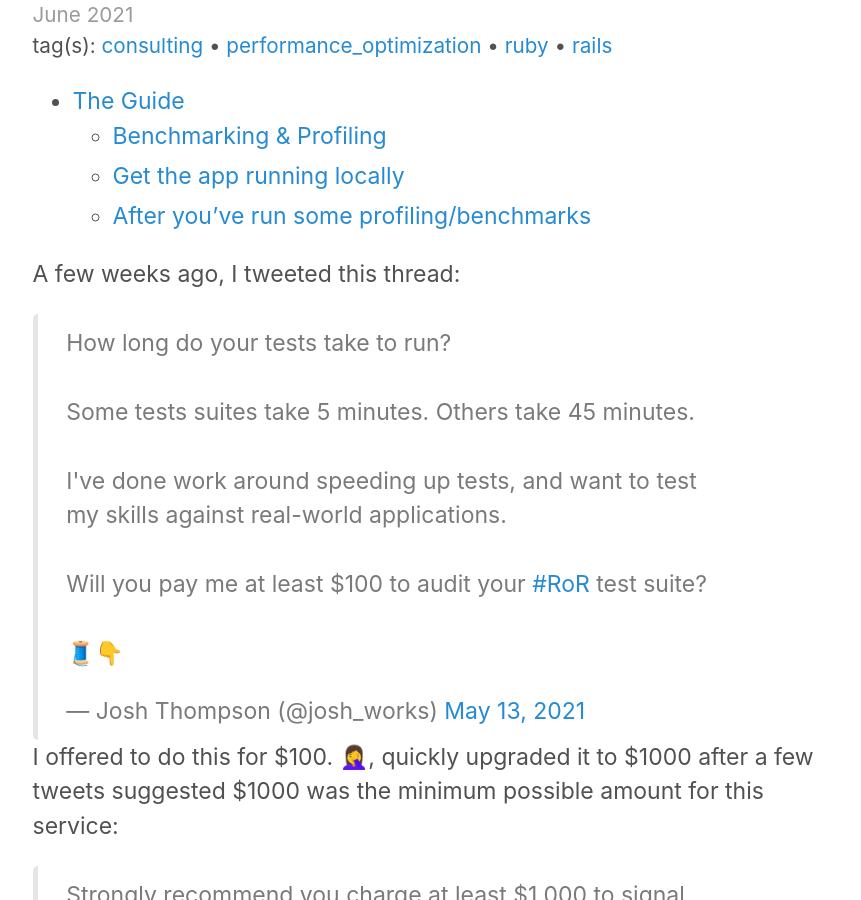
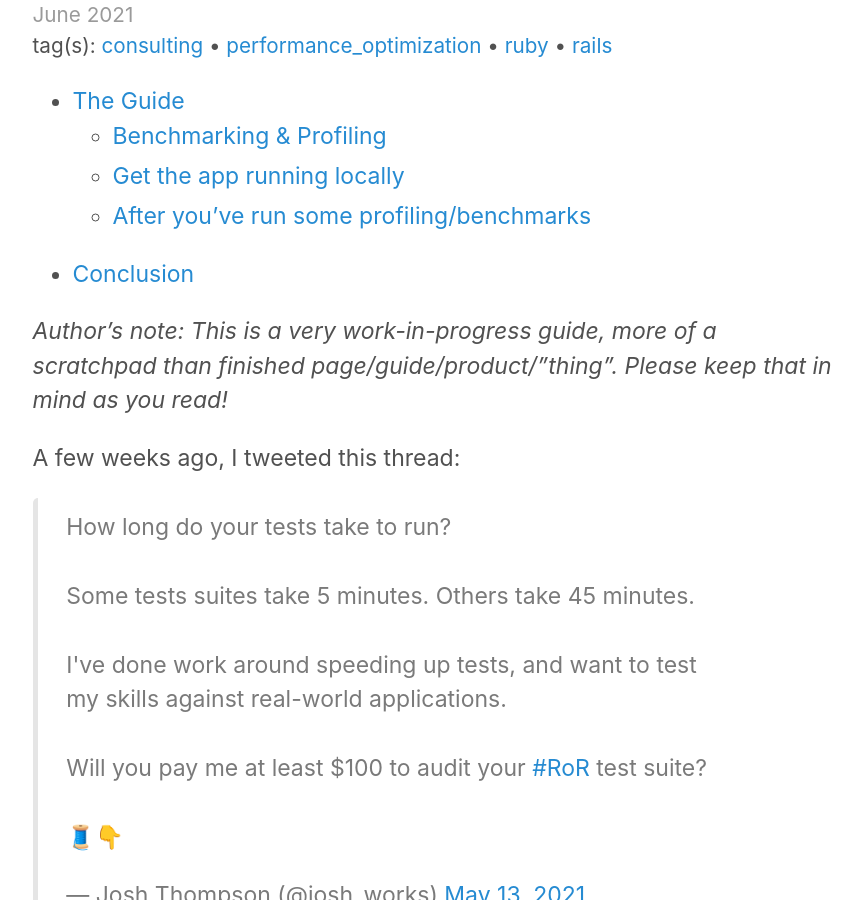
Before and after one commit to josh-works/intermediaterubycom, a Jekyll site: the page built from _posts/2021-06-11-rails-test-audit/2021-06-11-rails-test-audit.md, in a window 1280 px wide and 900 px high, scrolled down 382 px. Shown: the whole window, without its empty margins (205-1066 px from the left). Built offline with Jekyll 4.4.1, drawn with Linux system fonts in a browser that asks for light colours; comment, search, counter and statistics services are not loaded; some of the changed text lies outside the part shown.

Commit message:
add intro

````diff
--- a/_posts/2021-06-11-rails-test-audit/2021-06-11-rails-test-audit.md
+++ b/_posts/2021-06-11-rails-test-audit/2021-06-11-rails-test-audit.md
@@ -10,6 +10,8 @@ permalink: how-to-audit-and-improve-your-ruby-rails-test-suite
 image: /images/title_image.jpg
 github_issue_id: 8
 ---
+
+_Author's note: This is a very work-in-progress guide, more of a scratchpad than finished page/guide/product/"thing". Please keep that in mind as you read!_
 
 A few weeks ago, I tweeted this thread:
 
@@ -134,3 +136,10 @@ end
 ```
 
 There's a few reasons this high file load time causes problems, some obvious, some subtle. All there is to say is it's worth fixing. It's a big, complicated application, so I'm just capturing my thoughts...
+
+
+[...]
+
+# Conclusion
+
+This guide is a heavy work-in-progress. If you've got questions on anything, leave a comment below. It's hooked up to a Github issue, so it's really just leaving comments via Github.
````
